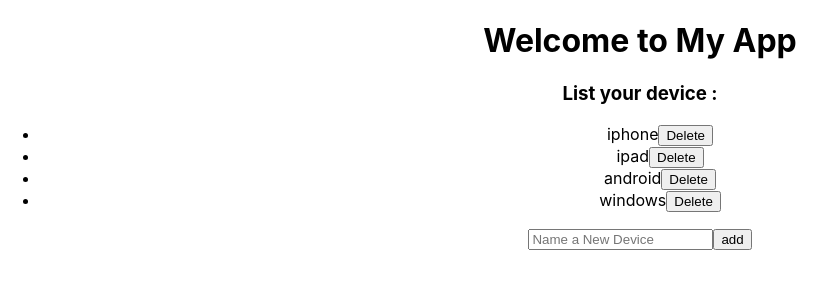
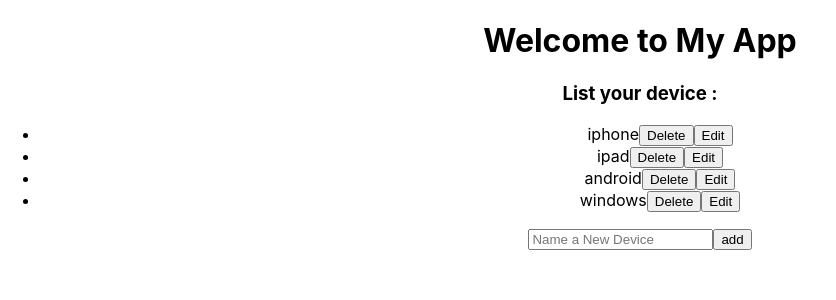
Before and after one commit to saeed-karout/React-Training-Repository, a React (Create React App) app: page / in a window 1280 px wide. Shown: the top 300 px of the page, without its empty margins (0-836 px from the left). Built offline with nearby package versions, Linux system fonts and the light colour scheme.

Commit message:
Edit with Array

```diff
--- a/src/App.js
+++ b/src/App.js
@@ -13,6 +13,7 @@ export default function App() {
   const deviceList= devices.map((device,index)=>{
     return <li key={index}>{device.name}
       <button onClick={()=>{handleDelete(device.id)}}>Delete</button>
+      <button onClick={()=>{handleEdit(device.id)}}>Edit</button>
     </li>
   })
 
@@ -21,6 +22,20 @@ export default function App() {
 
 
     setDevices(NewDevices);
+  }
+
+
+  function handleEdit(id){
+    const newDevices = devices.map((device) =>{
+      if(device.id === id){
+       let newDevices = {...device,name:device.name + " edited"};
+       return newDevices;
+      }else{
+        return device;
+      }
+    })
+
+    setDevices(newDevices);
   }
 
   function handleAddNewDevice(){
```
